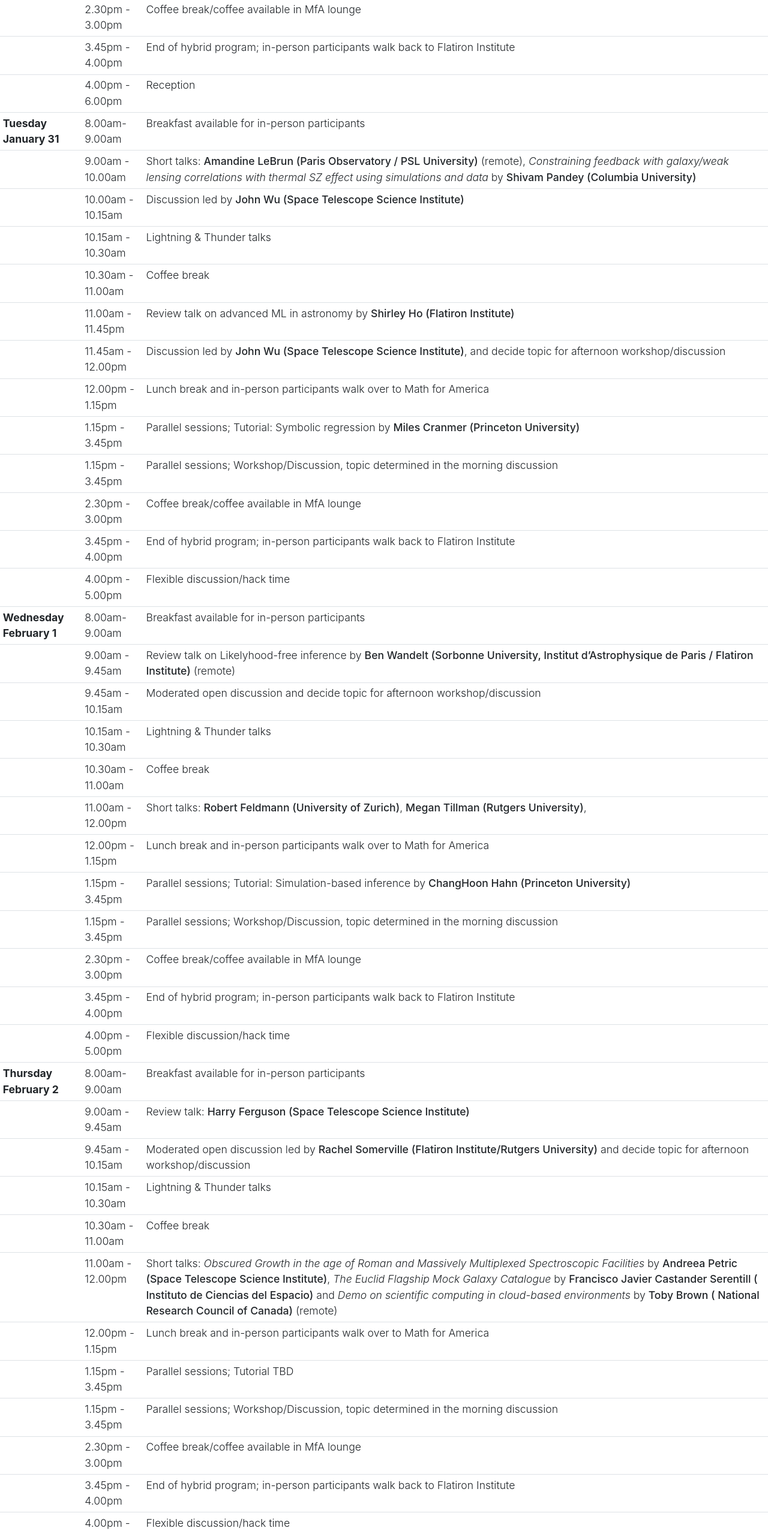
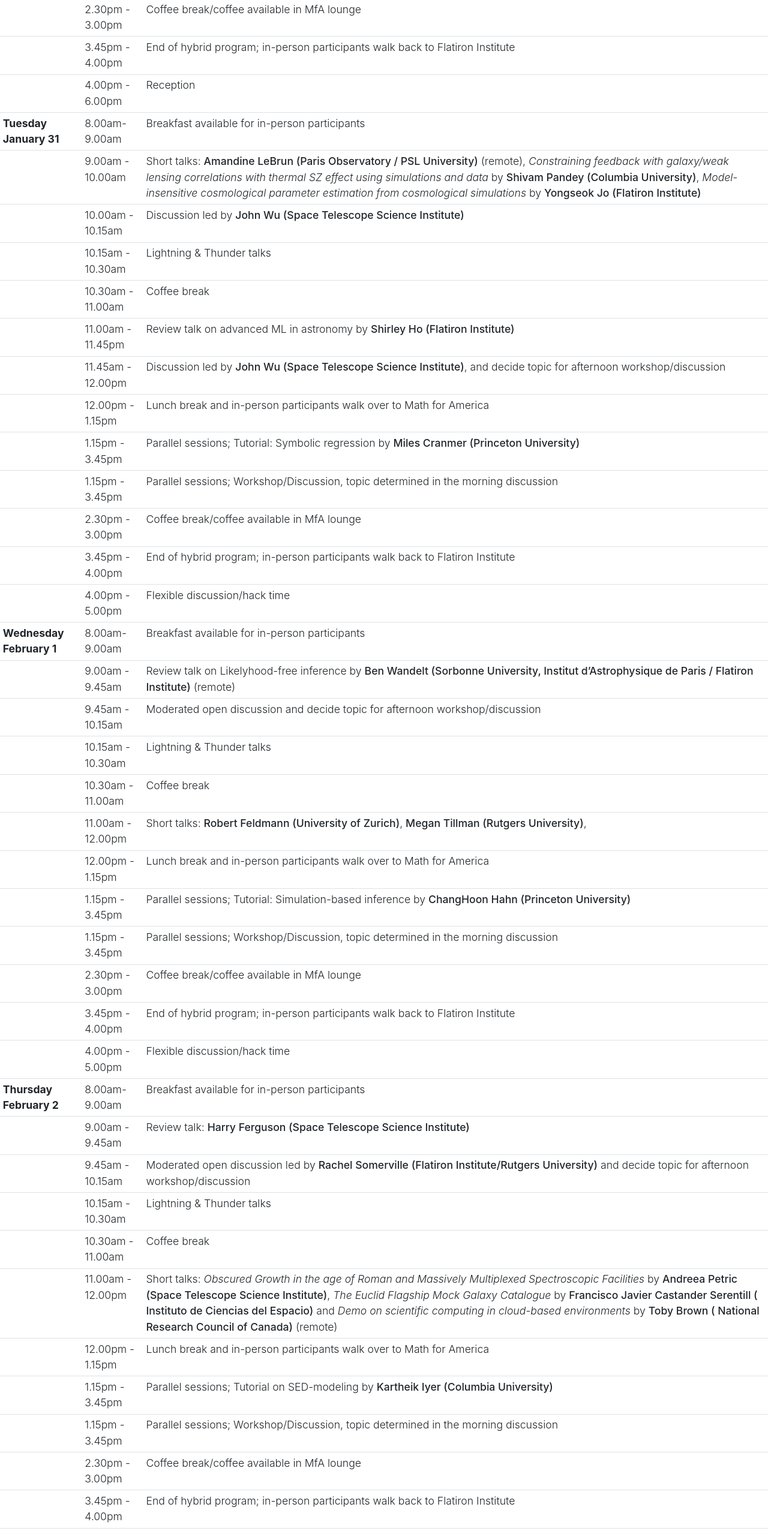
Before and after one commit to DataDrivenGalaxyEvolution/datadrivengalaxyevolution.github.io, a plain HTML site: page index.html in a window 1280 px wide. Shown: the part 8874-11432 px from the top of the page at 60% size. Drawn offline with Linux system fonts and the light colour scheme; animation ran at ten frames a second.

Commit message:
schedule updates

```diff
--- a/index.html
+++ b/index.html
@@ -579,7 +579,7 @@
                             <tr>
                               <th scope="row"></th>
                               <td>9.00am - 10.00am</td>
-                              <td>Short talks: <b>Amandine LeBrun (Paris Observatory / PSL University)</b> (remote), <i>Constraining feedback with galaxy/weak lensing correlations with thermal SZ effect using simulations and data</i> by <b>Shivam Pandey (Columbia University)</b></td>
+                              <td>Short talks: <b>Amandine LeBrun (Paris Observatory / PSL University)</b> (remote), <i>Constraining feedback with galaxy/weak lensing correlations with thermal SZ effect using simulations and data</i> by <b>Shivam Pandey (Columbia University)</b>, <i>Model-insensitive cosmological parameter estimation from cosmological simulations</i> by <b>Yongseok Jo (Flatiron Institute)</b></td>
                             </tr>
                             <tr>
                               <th scope="row"></th>
@@ -736,7 +736,7 @@
                             <tr>
                               <th scope="row"></th>
                               <td>1.15pm - 3.45pm</td>
-                              <td>Parallel sessions; Tutorial TBD</td>
+                              <td>Parallel sessions; Tutorial on SED-modeling by <b>Kartheik Iyer (Columbia University)</b></td>
                             </tr>
                             <tr>
                               <th scope="row"></th>
```
